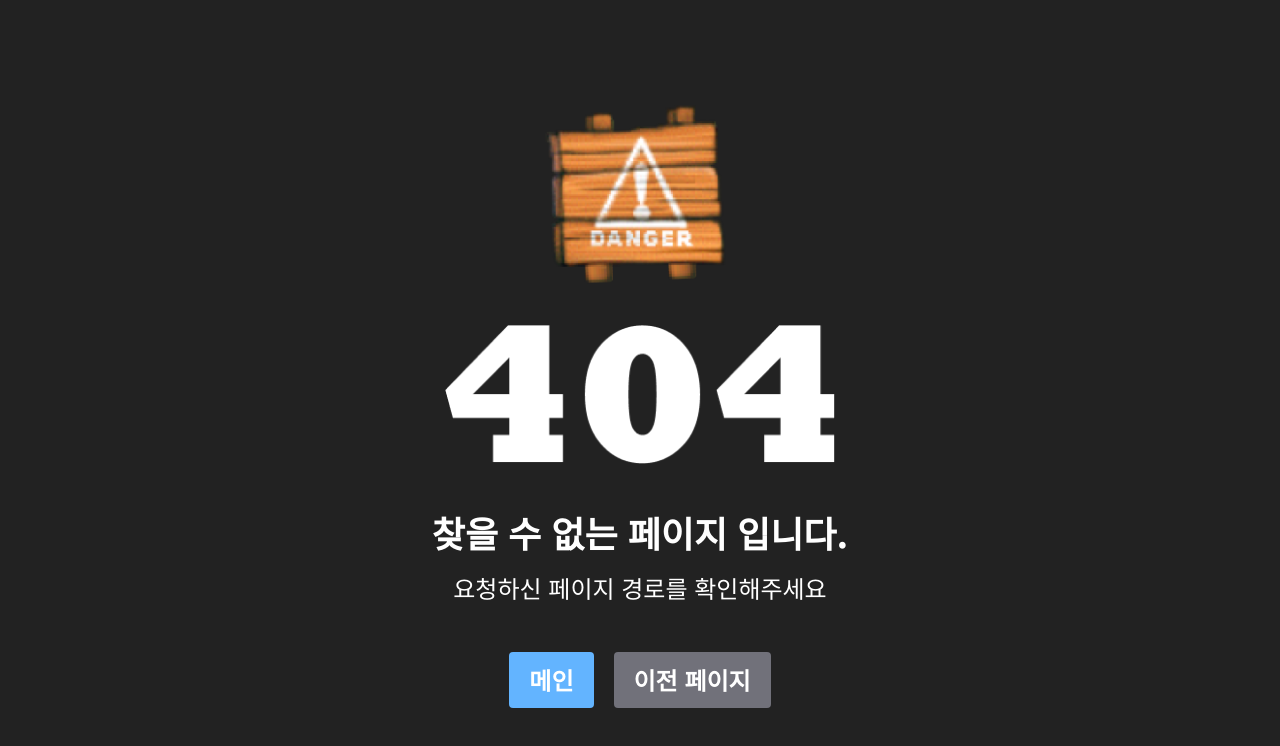
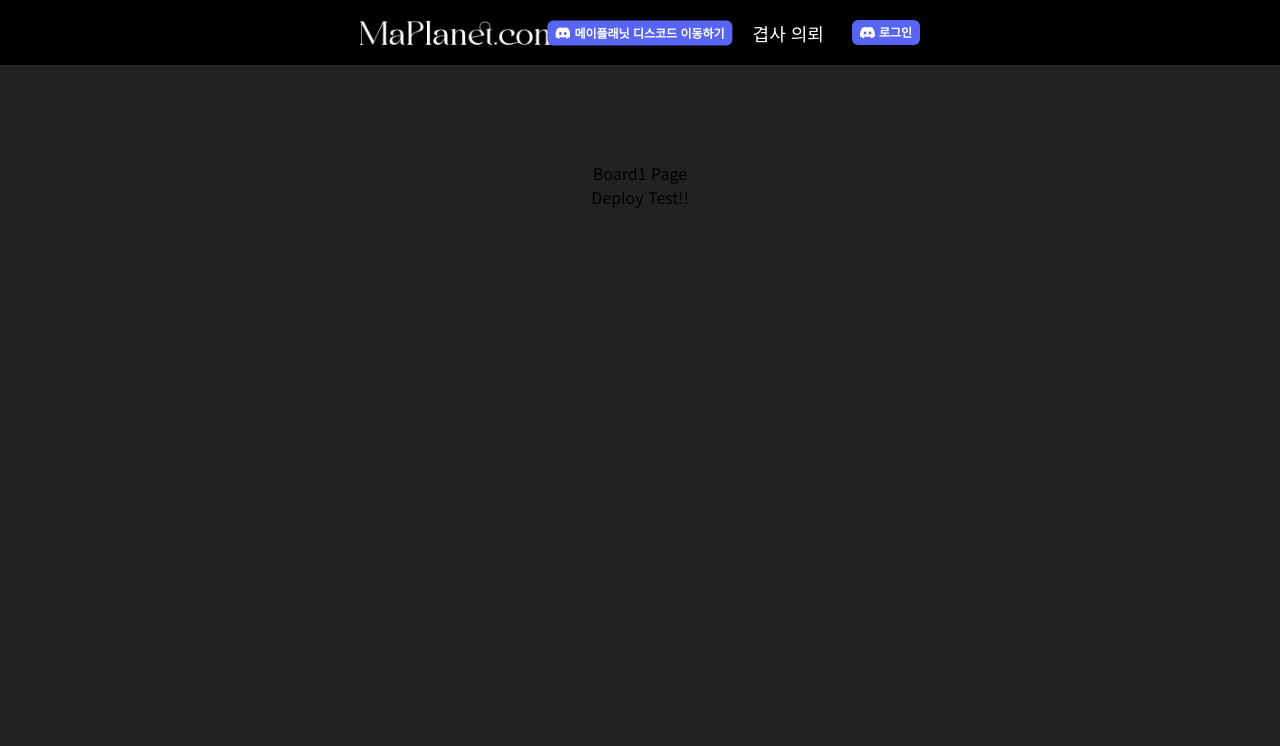
Before and after one commit to osh6006/Maplanet_Front, a Next.js app: page /board1 in a window 1280 px wide. Before the commit this address had no page. Shown: the top 746 px of the page. Built offline with nearby package versions, Linux system fonts and the light colour scheme.

Commit message:
Feat: 버튼 구현

```diff
--- a/src/app/(home)/carry/page.tsx
+++ b/src/app/(home)/board1/page.tsx
@@ -1,12 +1,12 @@
-interface CarryProps {}
+interface Board1Props {}
 
-const Carry = ( props : CarryProps ) => {
+const Board1 = ( props : Board1Props ) => {
   return (
     <div className='flex flex-col items-center justify-between '>
-      <div>Carry Page</div>
+      <div>Board1 Page</div>
       <div>Deploy Test!!</div>
     </div>
   )
 }
 
-export default Carry;
+export default Board1;
--- a/src/app/(home)/request/page.tsx
+++ b/src/app/(home)/board2/page.tsx
@@ -1,12 +1,12 @@
-interface RequestProps {}
+interface Board2Props {}
 
-const Request = ( props : RequestProps ) => {
+const Board2 = ( props : Board2Props ) => {
   return (
     <div className='flex flex-col items-center justify-between '>
-      <div>Request Page</div>
+      <div>Board2 Page</div>
       <div>Deploy Test!!</div>
     </div>
   )
 }
 
-export default Request;
+export default Board2;
--- a/src/components/ui/button.tsx
+++ b/src/components/ui/button.tsx
@@ -1,8 +1,18 @@
+import DiscordIcon from './discord-icon';
 
-const Button = () => {
-  return (
-    <button className='bg-white text-black px-4 py-2 rounded-md'>로그인</button>
-  );
+interface ButtonProps {
+  text: string;
 }
 
+const Button = ({ text }: ButtonProps) => {
+  return (
+    <>
+      <button className='flex-between flex items-center justify-center space-x-1 rounded-md bg-discord px-2 py-1 text-xs font-semibold text-white'>
+        <DiscordIcon />
+        <p className='mb-[1px]'>{text}</p>
+      </button>
+    </>
+  );
+};
+
 export default Button;
--- /dev/null
+++ b/src/components/ui/discord-icon.tsx
@@ -0,0 +1,9 @@
+import Image from 'next/image';
+
+const DiscordIcon = () => {
+  return (
+    <Image src='/svgs/discord-icon.svg' alt='Discord' width={15} height={15} />
+  );
+}
+
+export default DiscordIcon;
--- a/src/components/ui/navbar.tsx
+++ b/src/components/ui/navbar.tsx
@@ -6,17 +6,20 @@ import Link from 'next/link';
 
 const Navbar = () => {
   return (
-    <nav className='flex h-[65px] w-full justify-between bg-black px-[360px] text-white'>
+    <nav className='flex h-[65px] w-full justify-between bg-black px-[360px] text-white relative'>
       <div className='flex items-center space-x-4'>
         <Link href='/'>
           <Image src='/images/logo.png' width={200} height={28} alt='logo' />
         </Link>
       </div>
+      <div className='flex items-center absolute left-1/2 top-1/2 transform -translate-x-1/2 -translate-y-1/2'>
+        <Button text='메이플래닛 디스코드 이동하기' />
+      </div>
       <div className='flex items-center space-x-7 text-lg'>
         <Link href='/notice'>공지사항</Link>
-        <Link href='/carry'>잠쩔</Link>
-        <Link href='/request'>겹사 의뢰</Link>
-        <Button />
+        <Link href='/board1'>잠쩔</Link>
+        <Link href='/board2'>겹사 의뢰</Link>
+        <Button text='로그인' />
       </div>
     </nav>
   );
```
Also changed, not shown: public/svgs/discord-icon.svg.
